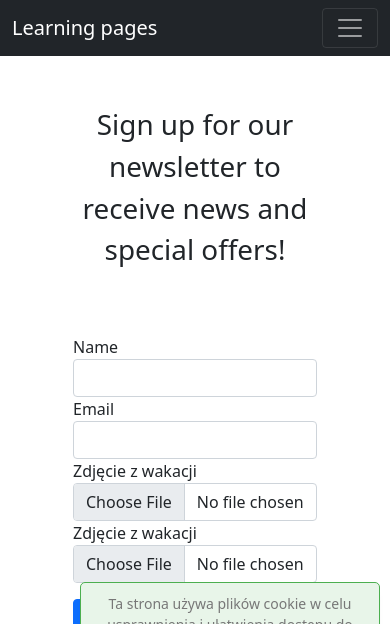
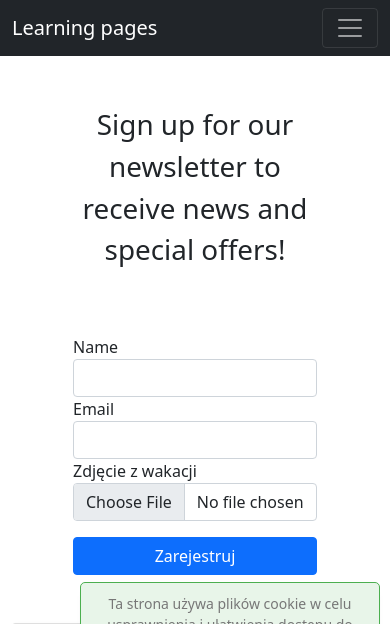
Before and after one commit to oleksiykalashnyk/node-express_first-project, a Node server app: page /contest/vacation-photo in a window 390 px wide. Shown: the top 624 px of the page. Run offline with Node 20, Linux system fonts and the light colour scheme; some libraries are stand-ins or nearby versions; grey boxes are pictures that could not be loaded.

Commit message:
add forms

```diff
--- a/views/contest/vacation-photo.handlebars
+++ b/views/contest/vacation-photo.handlebars
@@ -21,12 +21,6 @@
         </div>
     </div>
     <div class="form-group">
-        <label for="fieldPhoto1" class="col-sm-2 control-label">Zdjęcie z wakacji</label>
-        <div class="col-sm-12">
-            <input type="file" class="form-control" required  accept="image/*" id="fieldPhoto1" name="photo2">
-        </div>
-    </div>
-    <div class="form-group">
         <div class="d-grid gap-2 mt-3">
             <button type="submit" class="btn btn-primary ">Zarejestruj</button>
         </div>
```
